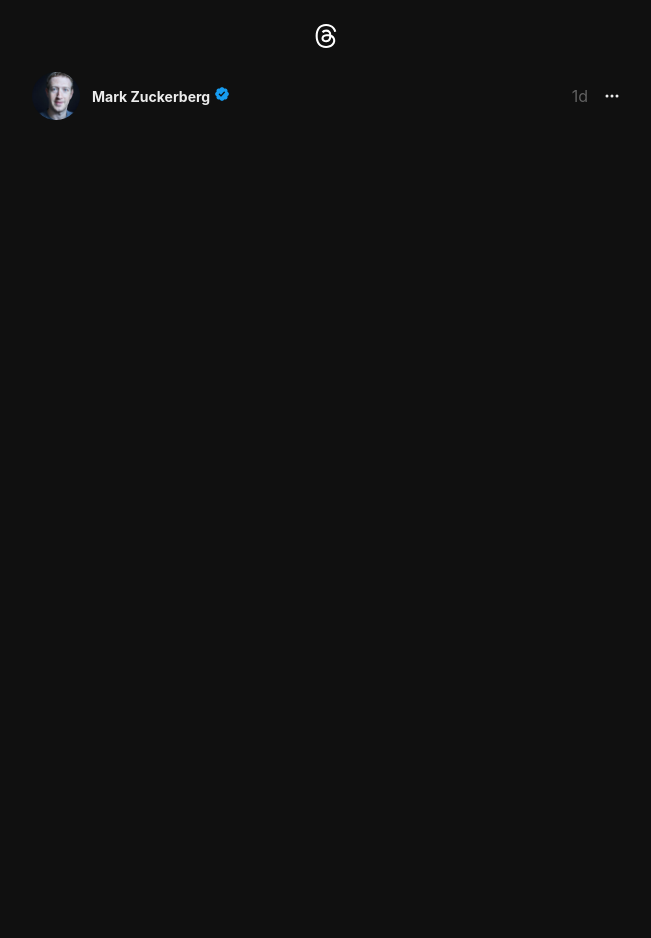
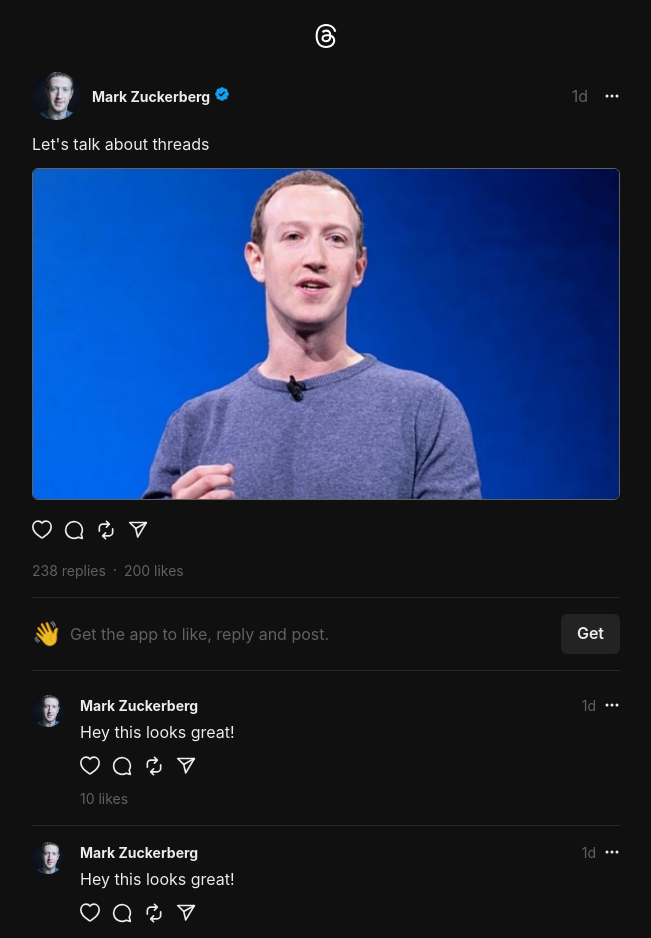
Before and after one commit to nunomh/mern-threads-asaprogrammer, a React (Vite) app in the folder frontend/: page /markzuckerberg/post/1 in a window 1280 px wide. Shown: the top 938 px of the page, without its empty margins (314-965 px from the left). Before the commit the page ends 800 px from the top, so only its background shows below. Built offline with nearby package versions, Linux system fonts and the light colour scheme.

Commit message:
PostPage layout changes and Comment component

```diff
--- a/frontend/package.json
+++ b/frontend/package.json
@@ -4,7 +4,7 @@
     "version": "0.0.0",
     "type": "module",
     "scripts": {
-        "dev": "vite",
+        "dev": "vite --port 5175",
         "build": "vite build",
         "lint": "eslint .",
         "preview": "vite preview"
--- /dev/null
+++ b/frontend/src/components/Comment.jsx
@@ -0,0 +1,38 @@
+import { Avatar, Divider, Flex, Text } from '@chakra-ui/react';
+import { useState } from 'react';
+import { BsThreeDots } from 'react-icons/bs';
+import PostActions from './PostActions';
+
+const Comment = () => {
+    const [liked, setLiked] = useState(false);
+
+    return (
+        <>
+            <Flex gap={4} py={2} my={2} w={'full'}>
+                <Avatar src="/zuck-avatar.png" size={'sm'} />
+                <Flex gap={1} w={'full'} flexDirection={'column'}>
+                    <Flex w={'full'} justifyContent={'space-between'} alignItems={'center'}>
+                        <Text fontSize={'sm'} fontWeight={'bold'}>
+                            Mark Zuckerberg
+                        </Text>
+                        <Flex gap={2} alignItems={'center'}>
+                            <Text fontSize={'sm'} color={'gray.light'}>
+                                1d
+                            </Text>
+                            <BsThreeDots />
+                        </Flex>
+                    </Flex>
+
+                    <Text>Hey this looks great!</Text>
+                    <PostActions liked={liked} setLiked={setLiked} />
+                    <Text fontSize={'sm'} color={'gray.light'}>
+                        {10 + (liked ? 1 : 0)} likes
+                    </Text>
+                </Flex>
+            </Flex>
+            <Divider />
+        </>
+    );
+};
+
+export default Comment;
--- a/frontend/src/pages/PostPage.jsx
+++ b/frontend/src/pages/PostPage.jsx
@@ -1,7 +1,11 @@
-import { Avatar, Flex, Img, Text } from '@chakra-ui/react';
+import { Avatar, Flex, Img, Text, Box, Image, Divider, Button } from '@chakra-ui/react';
 import { BsThreeDots } from 'react-icons/bs';
+import PostActions from '../components/PostActions';
+import { useState } from 'react';
+import Comment from '../components/Comment';
 
 const PostPage = () => {
+    const [liked, setLiked] = useState(false);
     return (
         <>
             <Flex>
@@ -21,6 +25,36 @@ const PostPage = () => {
                     <BsThreeDots />
                 </Flex>
             </Flex>
+            <Text my={3}>Let&apos;s talk about threads</Text>
+            <Box borderRadius={6} overflow={'hidden'} border={'1px solid'} borderColor={'gray.light'}>
+                <Image src={'/post1.png'} w={'full'} />
+            </Box>
+            <Flex gap={3} my={3}>
+                <PostActions liked={liked} setLiked={setLiked} />
+            </Flex>
+            <Flex gap={2} alignItems={'center'}>
+                <Text color={'gray.light'} fontSize={'sm'}>
+                    238 replies
+                </Text>
+                <Box w={0.5} h={0.5} borderRadius={'full'} bg={'gray.light'}></Box>
+                <Text color={'gray.light'} fontSize={'sm'}>
+                    {200 + (liked ? 1 : 0)} likes
+                </Text>
+            </Flex>
+            <Divider my={4} />
+
+            <Flex justifyContent={'space-between'}>
+                <Flex gap={2} alignItems={'center'}>
+                    <Text fontSize={'2xl'}>👋</Text>
+                    <Text color={'gray.light'}>Get the app to like, reply and post.</Text>
+                </Flex>
+                <Button>Get</Button>
+            </Flex>
+
+            <Divider my={4} />
+            <Comment />
+            <Comment />
+            <Comment />
         </>
     );
 };
```
Also changed, not shown: 1 other file (tests, documents, lock files or other folders).
